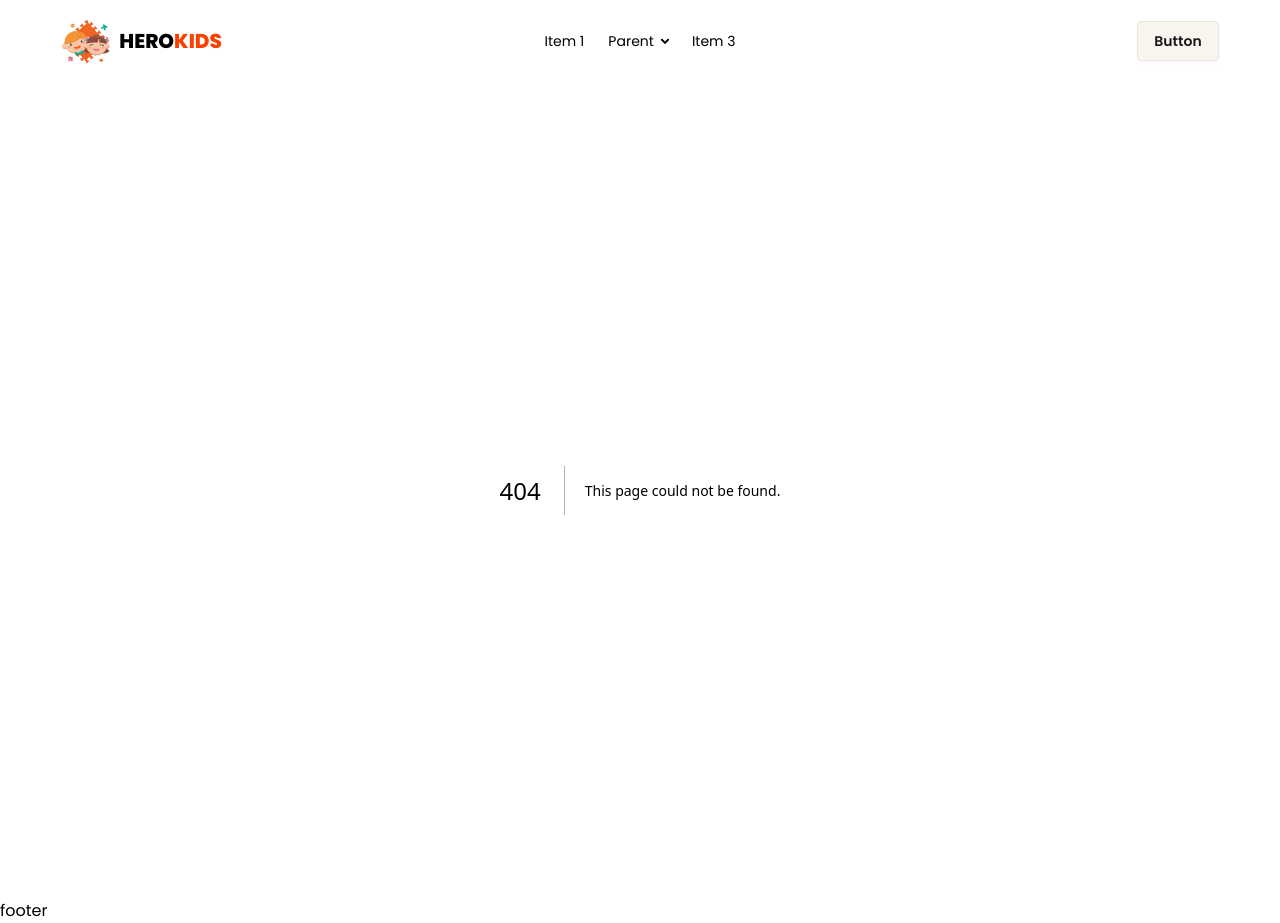
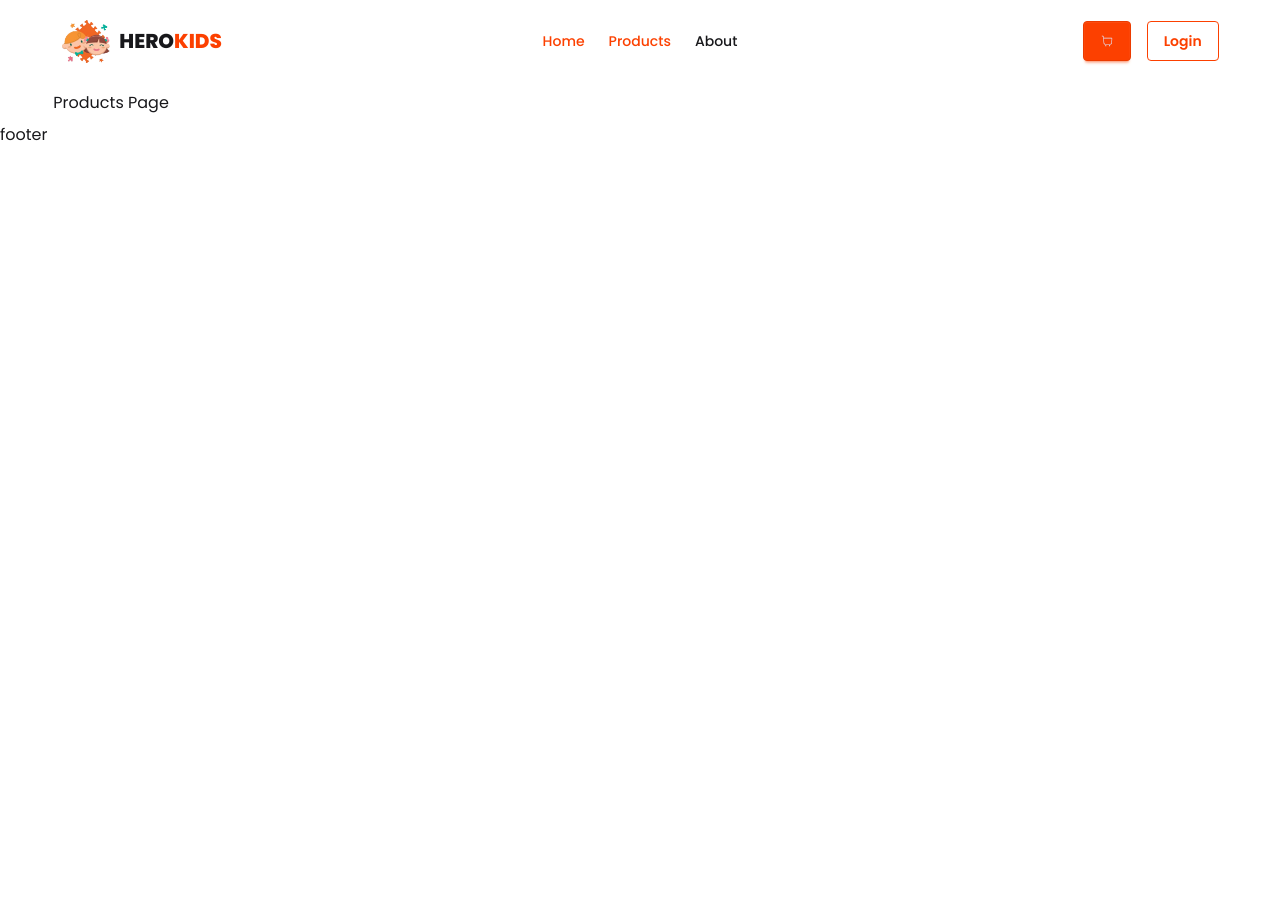
Before and after one commit to monirHRaju/hero-kids-ecom-next, a Next.js app: page /products in a window 1280 px wide. Before the commit this address had no page. After the commit the page ends 800 px from the top, so only its background shows below. Built offline with nearby package versions, Linux system fonts and the light colour scheme.

Commit message:
nav links with active designed

```diff
--- /dev/null
+++ b/src/app/(home-routes)/products/page.jsx
@@ -0,0 +1,11 @@
+import React from 'react';
+
+const Products = () => {
+    return (
+        <div>
+            <h1>Products Page</h1>
+        </div>
+    );
+};
+
+export default Products;
--- /dev/null
+++ b/src/components/buttons/NavLink.jsx
@@ -0,0 +1,14 @@
+"use client";
+import Link from 'next/link';
+import { usePathname } from 'next/navigation';
+import React from 'react';
+
+const NavLink = ({href, children}) => {
+    const path = usePathname();
+
+    return (
+        <Link className={`${path.startsWith(href)&& 'text-primary'} font-medium`} href={href}>{children}</Link>
+    );
+};
+
+export default NavLink;
--- a/src/components/layouts/Navbar.jsx
+++ b/src/components/layouts/Navbar.jsx
@@ -1,7 +1,14 @@
 import React from "react";
 import Logo from "./Logo";
-
+import NavLink from "../buttons/NavLink";
+import Link from "next/link";
+import { CiShoppingCart } from "react-icons/ci";
 const Navbar = () => {
+    const navlinks = <>
+      <li><NavLink href="/">Home</NavLink></li>
+      <li><NavLink href="/products">Products</NavLink></li>
+      <li><NavLink href="/about">About</NavLink></li>
+    </>
   return (
     <div className="navbar bg-base-100">
       <div className="navbar-start">
@@ -27,52 +34,19 @@ const Navbar = () => {
             tabIndex="-1"
             className="menu menu-sm dropdown-content bg-base-100 rounded-box z-1 mt-3 w-52 p-2 shadow"
           >
-            <li>
-              <a>Item 1</a>
-            </li>
-            <li>
-              <a>Parent</a>
-              <ul className="p-2">
-                <li>
-                  <a>Submenu 1</a>
-                </li>
-                <li>
-                  <a>Submenu 2</a>
-                </li>
-              </ul>
-            </li>
-            <li>
-              <a>Item 3</a>
-            </li>
+            {navlinks}
           </ul>
         </div>
         <Logo />
       </div>
       <div className="navbar-center hidden lg:flex">
         <ul className="menu menu-horizontal px-1">
-          <li>
-            <a>Item 1</a>
-          </li>
-          <li>
-            <details>
-              <summary>Parent</summary>
-              <ul className="p-2 bg-base-100 w-40 z-1">
-                <li>
-                  <a>Submenu 1</a>
-                </li>
-                <li>
-                  <a>Submenu 2</a>
-                </li>
-              </ul>
-            </details>
-          </li>
-          <li>
-            <a>Item 3</a>
-          </li>
+            {navlinks}
         </ul>
       </div>
-      <div className="navbar-end">
-        <a className="btn">Button</a>
+      <div className="navbar-end space-x-4">
+        <Link href={'/cart'} className="btn btn-primary" ><CiShoppingCart /></Link>
+        <Link href={'/login'} className="btn btn-primary btn-outline">Login</Link>
       </div>
     </div>
   );
```
